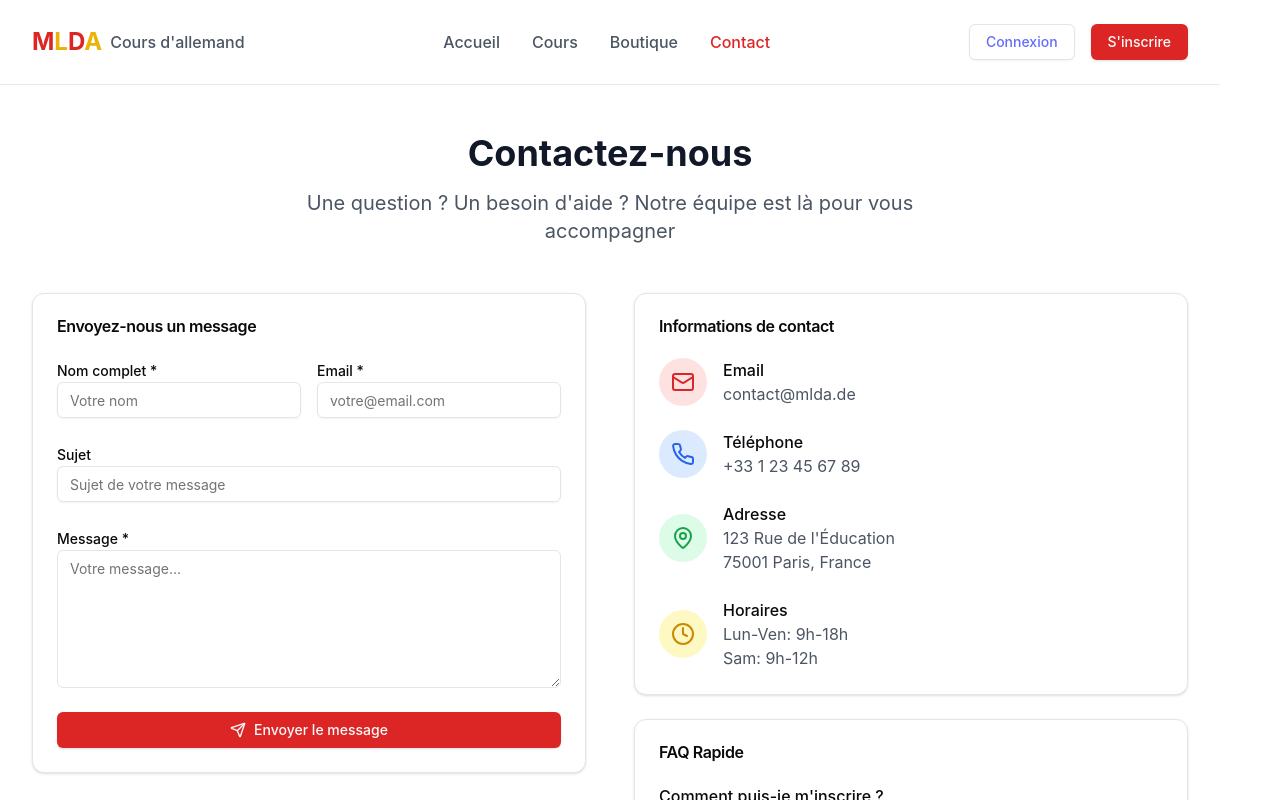
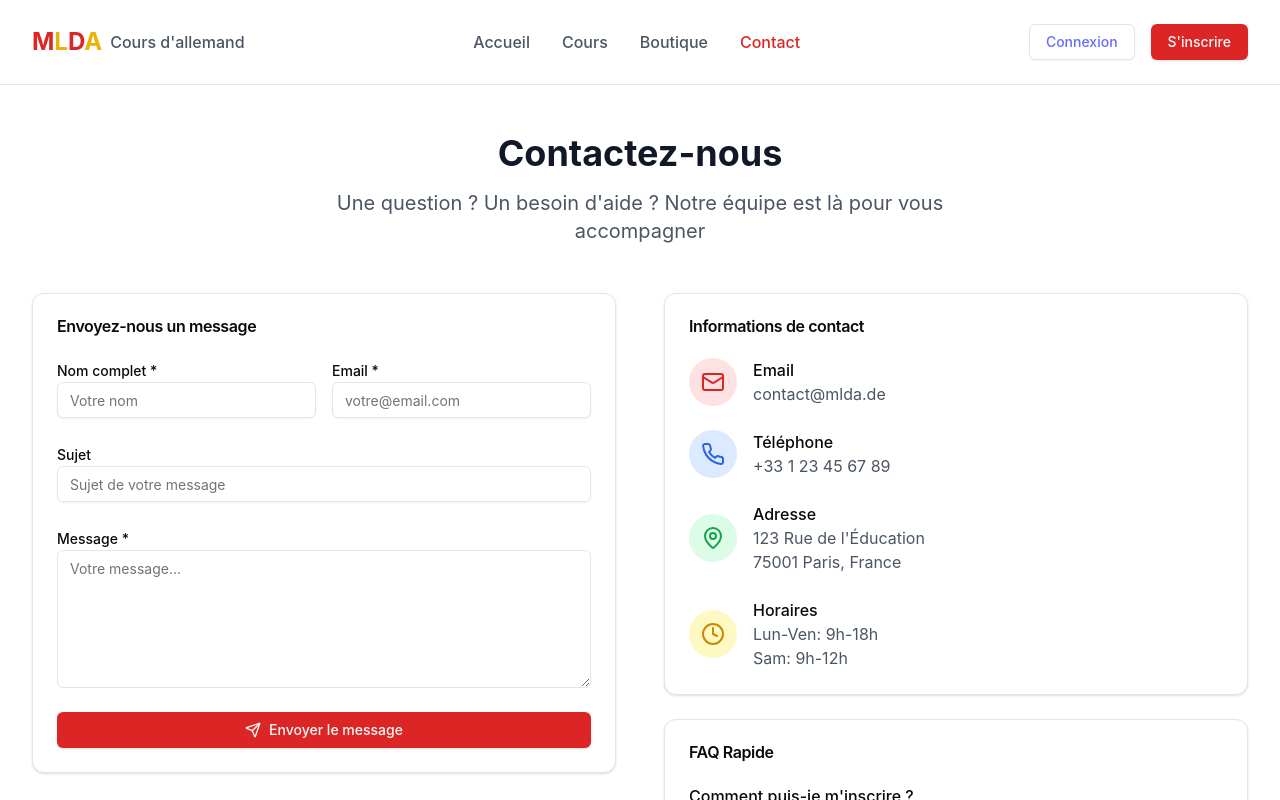
Before and after one commit to axison777/mlda-frontend, a React (Vite) app: page /contact in a window 1280 px wide. Shown: the top 800 px of the page. Built offline with nearby package versions, Linux system fonts and the light colour scheme; no server answers.

Commit message:
Updated index.css

```diff
--- a/src/components/layout/AppLayout.tsx
+++ b/src/components/layout/AppLayout.tsx
@@ -6,7 +6,7 @@ export const AppLayout = () => {
   return (
     <div className="flex h-screen bg-gray-50 overflow-hidden">
       <Sidebar />
-      <div className="flex-1 flex flex-col ml-70">
+      <div className="flex-1 flex flex-col ml-64">
         <Header />
         <main className="flex-1 p-6 overflow-auto">
           <Outlet />
--- a/src/components/layout/Sidebar.tsx
+++ b/src/components/layout/Sidebar.tsx
@@ -60,7 +60,7 @@ export const Sidebar = () => {
     <motion.div
       initial={{ x: -280 }}
       animate={{ x: 0 }}
-      className="fixed left-0 top-0 h-full w-70 bg-black text-white z-40"
+      className="fixed left-0 top-0 h-full w-64 bg-black text-white z-40"
     >
       <div className="p-6 border-b border-gray-800">
         <h1 className="text-2xl font-bold text-yellow-400">MLDA</h1>
--- a/src/index.css
+++ b/src/index.css
@@ -28,8 +28,6 @@ a:hover {
 
 body {
   margin: 0;
-  display: flex;
-  place-items: center;
   min-width: 320px;
   min-height: 100vh;
 }
@@ -134,4 +132,8 @@ button:focus-visible {
   body {
     @apply bg-background text-foreground;
   }
+  html, body, #root {
+    height: 100%;
+    width: 100%;
+  }
 }
--- a/src/pages/public/ContactPage.tsx
+++ b/src/pages/public/ContactPage.tsx
@@ -34,7 +34,7 @@ export const ContactPage = () => {
   };
 
   return (
-    <div className="min-h-screen bg-white">
+    <div className="min-h-screen bg-white flex flex-col">
       {/* Header */}
       <header className="border-b border-gray-200">
         <div className="max-w-7xl mx-auto px-4 sm:px-6 lg:px-8">
@@ -66,7 +66,7 @@ export const ContactPage = () => {
         </div>
       </header>
 
-      <div className="max-w-7xl mx-auto px-4 sm:px-6 lg:px-8 py-12">
+      <div className="flex-1 max-w-7xl mx-auto px-4 sm:px-6 lg:px-8 py-12 w-full">
         <motion.div
           initial={{ opacity: 0, y: 20 }}
           animate={{ opacity: 1, y: 0 }}
```
